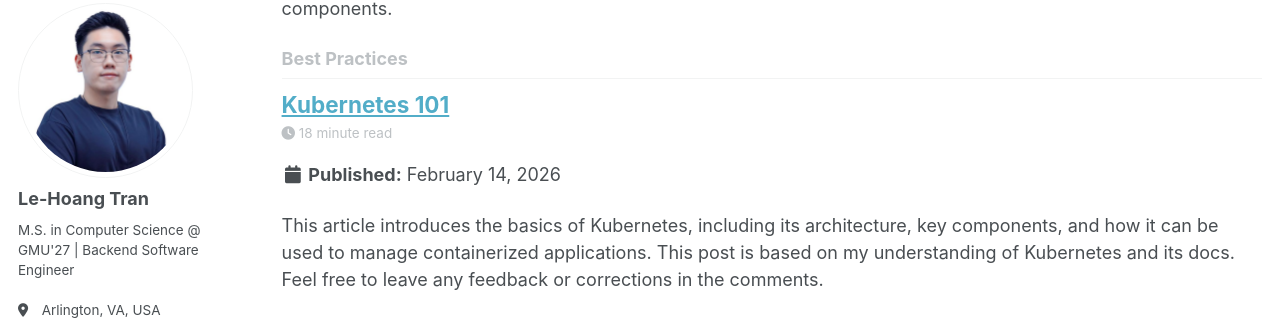
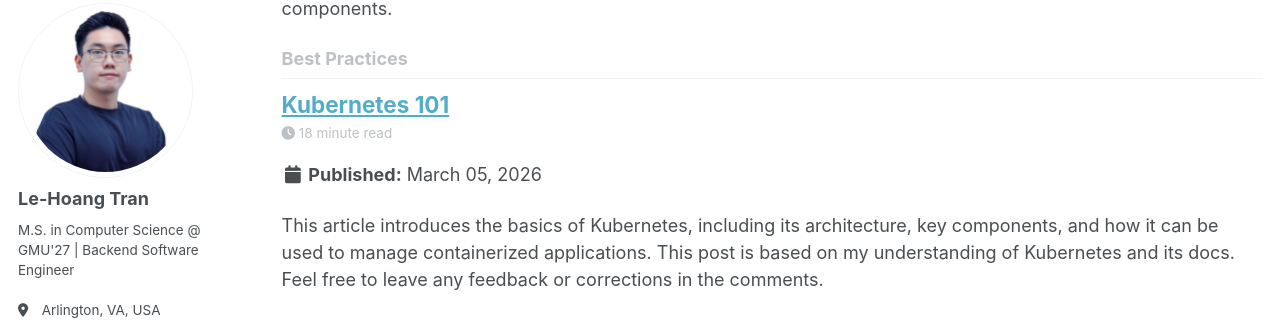
Before and after one commit to lehoangtran289/lehoangtran289.github.io, a Jekyll site: the page built from _pages/tag-archive.html, in a window 1280 px wide and 900 px high, scrolled down 523 px. Shown: the part 96-424 px from the top of the window. Built offline with Jekyll 4.4.1, drawn with Linux system fonts in a browser that asks for light colours; a script that is not in the unit is left out; some of the changed text lies outside the part shown.

Commit message:
fix (_posts): Update publication date for Kubernetes 101 article

```diff
--- a/_posts/2026-03-05-k8s-101.md
+++ b/_posts/2026-03-05-k8s-101.md
@@ -1,7 +1,7 @@
 ---
 title: "Kubernetes 101"
 layout: single
-date: 2026-02-14
+date: 2026-03-05
 permalink: /posts/k8s-101/
 author_profile: false
 tags:
```
